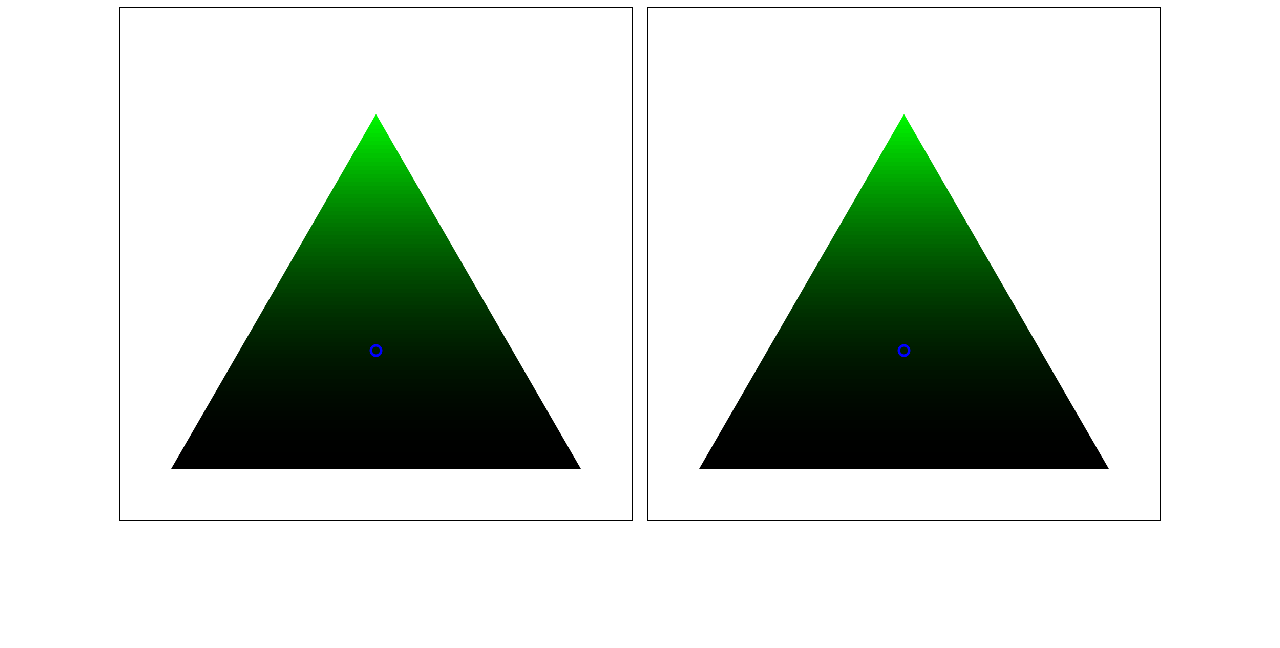
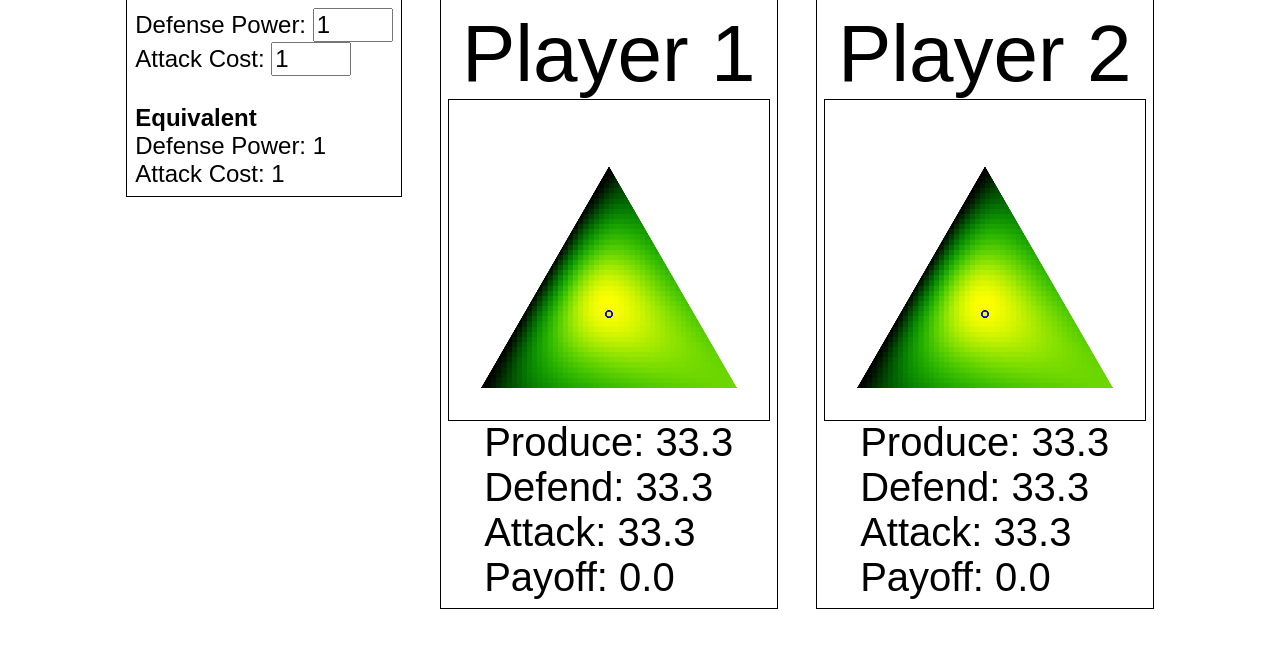
Before and after one commit to danielgstephenson/pda-example, a website built with Parcel: page src/index.html in a window 1280 px wide. Built offline with nearby package versions, Linux system fonts and the light colour scheme.

Commit message:
parameters

```diff
--- a/src/game.ts
+++ b/src/game.ts
@@ -1,18 +1,54 @@
+import { Policy } from './math/policy'
+import { Purchase } from './math/purchase'
 import { Player } from './player'
 
 export class Game {
-  player1: Player
-  player2: Player
-  cost = {
-    y: 1,
-    d: 1,
-    a: 1
+  income = 100
+  productivity = 1
+  defendPower = 1
+  attackCost = 1 / 6
+  defensePowerInput: HTMLInputElement
+  attackCostInput: HTMLInputElement
+  players: {
+    1: Player
+    2: Player
   }
 
   constructor () {
-    const canvas1 = document.getElementById('leftCanvas') as HTMLCanvasElement
-    const canvas2 = document.getElementById('rightCanvas') as HTMLCanvasElement
-    this.player1 = new Player(canvas1)
-    this.player2 = new Player(canvas2)
+    this.players = {
+      1: new Player(this, 1),
+      2: new Player(this, 2)
+    }
+    this.defensePowerInput = document.getElementById('defensePowerInput') as HTMLInputElement
+    this.attackCostInput = document.getElementById('attackCostInput') as HTMLInputElement
+    this.draw()
+  }
+
+  policyToPurchase (policy: Policy): Purchase {
+    const produce = this.income * policy.produce
+    const defend = this.income * policy.defend
+    const attack = this.income * policy.attack / this.attackCost
+    return new Purchase(produce, defend, attack)
+  }
+
+  getPayoff (myPolicy: Policy, otherPolicy: Policy): number {
+    const myPurchase = this.policyToPurchase(myPolicy)
+    const otherPurchase = this.policyToPurchase(otherPolicy)
+    const myOutput = this.productivity * myPurchase.produce
+    const otherOutput = this.productivity * otherPurchase.produce
+    const myDefend = this.defendPower * myPurchase.defend
+    const otherDefend = this.defendPower * otherPurchase.defend
+    const myAttack = myPurchase.attack
+    const otherAttack = otherPurchase.attack
+    const myConflict = myDefend + otherAttack
+    const otherConflict = otherDefend + myAttack
+    const defended = myConflict === 0 ? myOutput : myOutput * myDefend / myConflict
+    const seized = otherConflict === 0 ? 0 : otherOutput * myAttack / otherConflict
+    return defended + seized
+  }
+
+  draw (): void {
+    this.players[1].draw()
+    this.players[2].draw()
   }
 }
--- a/src/index.css
+++ b/src/index.css
@@ -5,8 +5,8 @@ body {
 canvas {
   background-color: white;
   image-rendering: crisp-edges;
-  width: 40vw;
-  height: 40vw;
+  width: 40vmin;
+  height: 40vmin;
   outline: 0.2vmin solid black;
 }
 #mainDiv {
@@ -15,16 +15,28 @@ canvas {
   width: 100vw;
   justify-content: center;
   align-items: flex-start;
+  gap: 5vmin;
 }
-#leftDiv {
+#settingsDiv {
+  padding: 1vmin;
+  outline: 0.2vmin solid black;
+  font: 3vmin sans-serif;
+}
+.parameterInput {
+  font: 3vmin sans-serif;
+  width: 10vmin
+}
+.playerDiv {
   display: flex;
+  flex-direction: column;
   justify-content: center;
   align-items: center;
   padding: 1vmin;
+  outline: 0.2vmin solid black;
 }
-#rightDiv {
-  display: flex;
-  justify-content: center;
-  align-items: center;
-  padding: 1vmin;
+.titleDiv {
+  font: 10vmin sans-serif;
 }
+.infoDiv {
+  font: 5vmin sans-serif;
+}
--- a/src/index.html
+++ b/src/index.html
@@ -8,11 +8,35 @@
   </head>
   <body>
     <div id="mainDiv">
-      <div id="leftDiv">
-        <canvas id="leftCanvas"></canvas>
+      <div class="parameterDiv">
+        <div id="settingsDiv">
+          Defense Power: <input id="defensePowerInput" class='parameterInput' type="number" min="0" step="0.01" value="1"><br>
+          Attack Cost: <input id="attackCostInput" class='parameterInput' type="number" min="0" step="0.01" value="1"><br>
+          <br>
+          <b>Equivalent</b><br>
+          Defense Power: <span id="defensePowerSpan">1</span><br>
+          Attack Cost: 1<br>
+        </div>
       </div>
-      <div id="rightDiv">
-        <canvas id="rightCanvas"></canvas>
+      <div class="playerDiv">
+        <div class="titleDiv">Player 1</div>
+        <canvas id="canvas1"></canvas>
+        <div class="infoDiv">
+          Produce: <span id="produceSpan1">0</span> <br>
+          Defend: <span id="defendSpan1">0</span> <br>
+          Attack: <span id="attackSpan1">0</span> <br>
+          Payoff: <span id="payoffSpan1">0</span> <br>
+        </div>
+      </div>
+      <div class="playerDiv">
+        <div class="titleDiv">Player 2</div>
+        <canvas id="canvas2"></canvas>
+        <div class="infoDiv">
+          Produce: <span id="produceSpan2">0</span> <br>
+          Defend: <span id="defendSpan2">0</span> <br>
+          Attack: <span id="attackSpan2">0</span> <br>
+          Payoff: <span id="payoffSpan2">0</span> <br>
+        </div>
       </div>
       <script type='module' src="index.ts"></script>
     </div>
--- a/src/math/math.ts
+++ b/src/math/math.ts
@@ -1,29 +1,33 @@
-import { Spend } from './spend'
+import { Policy } from './policy'
 import { Vec2 } from './vec2'
 
 export const sqrt3 = Math.sqrt(3)
 
-export function spendToVec (spend: Spend): Vec2 {
+export function policyToVec (spend: Policy): Vec2 {
   return new Vec2(0.5 * spend.produce + spend.attack, 0.5 * sqrt3 * spend.produce)
 }
 
-export function vecToSpend (vec2: Vec2): Spend {
+export function vecToPolicy (vec2: Vec2): Policy {
   const produce = 2 / sqrt3 * vec2.y
   const attack = vec2.x - 0.5 * produce
   const defend = 1 - produce - attack
-  return new Spend(produce, defend, attack)
+  return new Policy(produce, defend, attack)
 }
 
-export function toValidSpend (spend: Spend): Spend {
+export function toValidPolicy (spend: Policy): Policy {
   if (Math.min(spend.produce, spend.defend, spend.attack) >= 0) return spend
   const produce = Math.max(0, spend.produce)
   const defend = Math.max(0, spend.defend)
   const attack = Math.max(0, spend.attack)
   const sum = produce + defend + attack
-  if (sum === 0) return new Spend(1 / 3, 1 / 3, 1 / 3)
-  return new Spend(produce / sum, defend / sum, attack / sum)
+  if (sum === 0) return new Policy(1 / 3, 1 / 3, 1 / 3)
+  return new Policy(produce / sum, defend / sum, attack / sum)
 }
 
 export function round (x: number, digits: number): number {
   return Number(x.toFixed(digits))
 }
+
+export function range (length: number): number[] {
+  return [...Array(length).keys()]
+}
--- a/src/math/spend.ts
+++ b/src/math/policy.ts
@@ -1,4 +1,4 @@
-export class Spend {
+export class Policy {
   produce: number
   defend: number
   attack: number
--- /dev/null
+++ b/src/math/purchase.ts
@@ -0,0 +1,19 @@
+export class Purchase {
+  produce: number
+  defend: number
+  attack: number
+
+  constructor (produce: number, defend: number, attack: number) {
+    this.produce = produce
+    this.defend = defend
+    this.attack = attack
+  }
+
+  min (): number {
+    return Math.min(this.produce, this.defend, this.attack)
+  }
+
+  toString (): string {
+    return `produce: ${this.produce.toFixed(2)}, defend: ${this.defend.toFixed(2)}, attack: ${this.attack.toFixed(2)}`
+  }
+}
--- a/src/player.ts
+++ b/src/player.ts
@@ -1,57 +1,83 @@
-import { vecToSpend, spendToVec, sqrt3, toValidSpend } from './math/math'
+import { vecToPolicy, policyToVec, sqrt3, toValidPolicy, range } from './math/math'
 import { Vec2 } from './math/vec2'
-import { Spend } from './math/spend'
+import { Policy } from './math/policy'
+import { Game } from './game'
 
 export class Player {
-  static resolution = 100
+  static resolution = 50
+  game: Game
   canvas: HTMLCanvasElement
   context: CanvasRenderingContext2D
-  imageData: ImageData
   offscreenCanvas: OffscreenCanvas
   offscreenContext: OffscreenCanvasRenderingContext2D
-
+  produceSpan: HTMLSpanElement
+  defendSpan: HTMLSpanElement
+  attackSpan: HTMLSpanElement
+  payoffSpan: HTMLSpanElement
+  index: 1 | 2
+  otherIndex: 1 | 2
   drawX = 0.1
   drawY = 0.1
   drawSize = 0.8
+  policy = new Policy(1 / 3, 1 / 3, 1 / 3)
+  payoff = 0
+  maxPay = 1
+  minPay = 0
 
-  spend = new Spend(1 / 3, 1 / 3, 1 / 3)
-
-  constructor (canvas: HTMLCanvasElement) {
-    this.canvas = canvas
+  constructor (game: Game, index: 1 | 2) {
+    this.game = game
+    this.index = index
+    this.otherIndex = index === 1 ? 2 : 1
+    this.canvas = document.getElementById(`canvas${this.index}`) as HTMLCanvasElement
     this.canvas.width = 1000
     this.canvas.height = 1000
-    this.canvas.style.imageRendering = 'pixelated'
     this.context = this.canvas.getContext('2d') as CanvasRenderingContext2D
-    this.imageData = this.getImageData()
     this.offscreenCanvas = new OffscreenCanvas(Player.resolution, Player.resolution)
     this.offscreenContext = this.offscreenCanvas.getContext('2d') as OffscreenCanvasRenderingContext2D
+    this.produceSpan = document.getElementById(`produceSpan${this.index}`) as HTMLSpanElement
+    this.defendSpan = document.getElementById(`defendSpan${this.index}`) as HTMLSpanElement
+    this.attackSpan = document.getElementById(`attackSpan${this.index}`) as HTMLSpanElement
+    this.payoffSpan = document.getElementById(`payoffSpan${this.index}`) as HTMLSpanElement
     this.canvas.addEventListener('mousedown', (event: MouseEvent) => this.onMouseDown(event))
-    this.draw()
   }
 
   getImageData (): ImageData {
     const width = Player.resolution
     const height = Player.resolution
+    const otherPolicy = this.game.players[this.otherIndex].policy
     const imageArray = new Uint8ClampedArray(4 * width * height)
-    imageArray.forEach((uint, i) => {
-      if (i % 4 !== 0) return
-      const pixel = Math.floor(i / 4)
+    const pixels = range(width * height)
+    const payoffs = pixels.map(pixel => {
       const x = (pixel % width + 0.5) / width
       const y = (Math.floor(pixel / width) + 0.5) / height
-      const w = toValidSpend(vecToSpend(new Vec2(x, y)))
-      imageArray[i + 0] = 0 // R value
-      imageArray[i + 1] = w.produce * w.produce * 250 // G value
-      imageArray[i + 2] = 0 // B value
-      imageArray[i + 3] = 255 // A value
+      const policy = toValidPolicy(vecToPolicy(new Vec2(x, y)))
+      return this.game.getPayoff(policy, otherPolicy)
+    })
+    const maxPay = Math.max(...payoffs)
+    const minPay = Math.max(0, Math.min(...payoffs, maxPay - 0.001))
+    const payRange = maxPay - minPay
+    this.minPay = minPay
+    this.maxPay = maxPay
+    pixels.forEach(pixel => {
+      const index = 4 * pixel
+      const level = (payoffs[pixel] - minPay) / payRange
+      const green = Math.pow(level, 3)
+      const red = Math.pow(green, 5)
+      imageArray[index + 0] = red * 255 // R value
+      imageArray[index + 1] = green * 255 // G value
+      imageArray[index + 2] = 0 // B value
+      imageArray[index + 3] = 255 // A value
     })
     return new ImageData(imageArray, width, height)
   }
 
   draw (): void {
+    this.updateText()
+    const imageData = this.getImageData()
     this.resetContext()
     this.context.fillStyle = 'white'
     this.context.fillRect(0, 0, 1, 1)
-    this.offscreenContext.putImageData(this.imageData, 0, 0)
+    this.offscreenContext.putImageData(imageData, 0, 0)
     this.context.save()
     this.context.beginPath()
     const x = this.drawX
@@ -69,10 +95,17 @@ export class Player {
     this.drawStrategy()
   }
 
+  updateText (): void {
+    this.produceSpan.innerHTML = (this.game.income * this.policy.produce).toFixed(1)
+    this.defendSpan.innerHTML = (this.game.income * this.policy.defend).toFixed(1)
+    this.attackSpan.innerHTML = (this.game.income * this.policy.attack).toFixed(1)
+    this.payoffSpan.innerHTML = this.payoff.toFixed(1)
+  }
+
   drawStrategy (): void {
-    if (this.spend == null) return
+    if (this.policy == null) return
     this.resetContext()
-    const b = spendToVec(this.spend)
+    const b = policyToVec(this.policy)
     const x = this.drawX + this.drawSize * b.x
     const y = this.drawX + this.drawSize * b.y
     this.context.lineWidth = 0.005
@@ -96,11 +129,15 @@ export class Player {
     const boxX = (canvasX - this.drawX) / this.drawSize
     const boxY = (canvasY - this.drawY) / this.drawSize
     const b = new Vec2(boxX, boxY)
-    const s = vecToSpend(b)
+    const s = vecToPolicy(b)
     if (s.min() < -0.1) return
-    this.spend = toValidSpend(vecToSpend(b))
-    console.log(b.toString())
-    console.log(this.spend.toString())
-    this.draw()
+    this.policy = toValidPolicy(vecToPolicy(b))
+    const otherPolicy = this.game.players[this.otherIndex].policy
+    this.payoff = this.game.getPayoff(this.policy, otherPolicy)
+    console.log('myPolicy', this.policy.toString())
+    console.log('otherPolicy', otherPolicy.toString())
+    console.log('myPayoff', this.payoff.toFixed(1))
+    console.log('payRange', this.minPay.toFixed(1), this.maxPay.toFixed(1))
+    this.game.draw()
   }
 }
```
